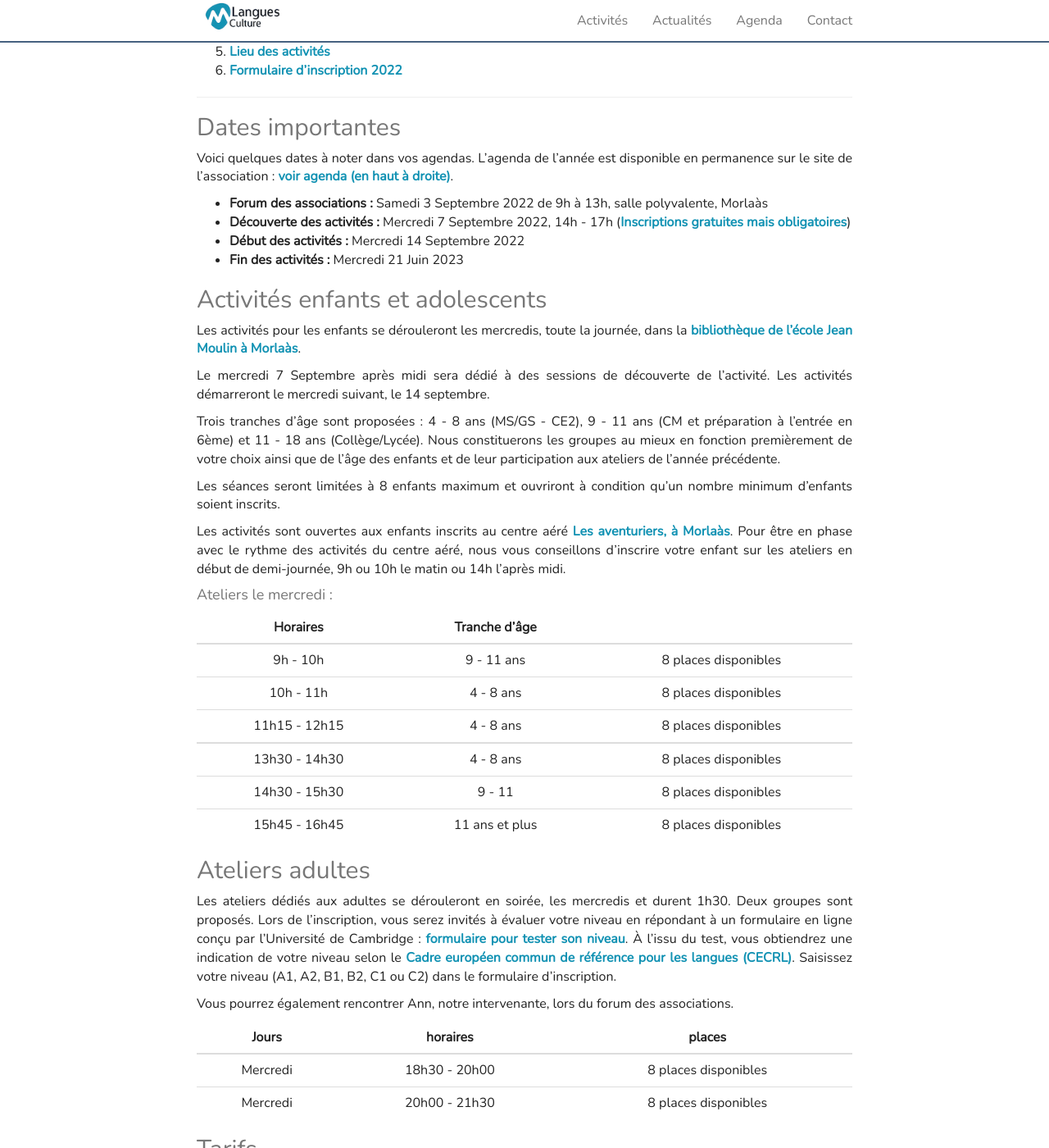
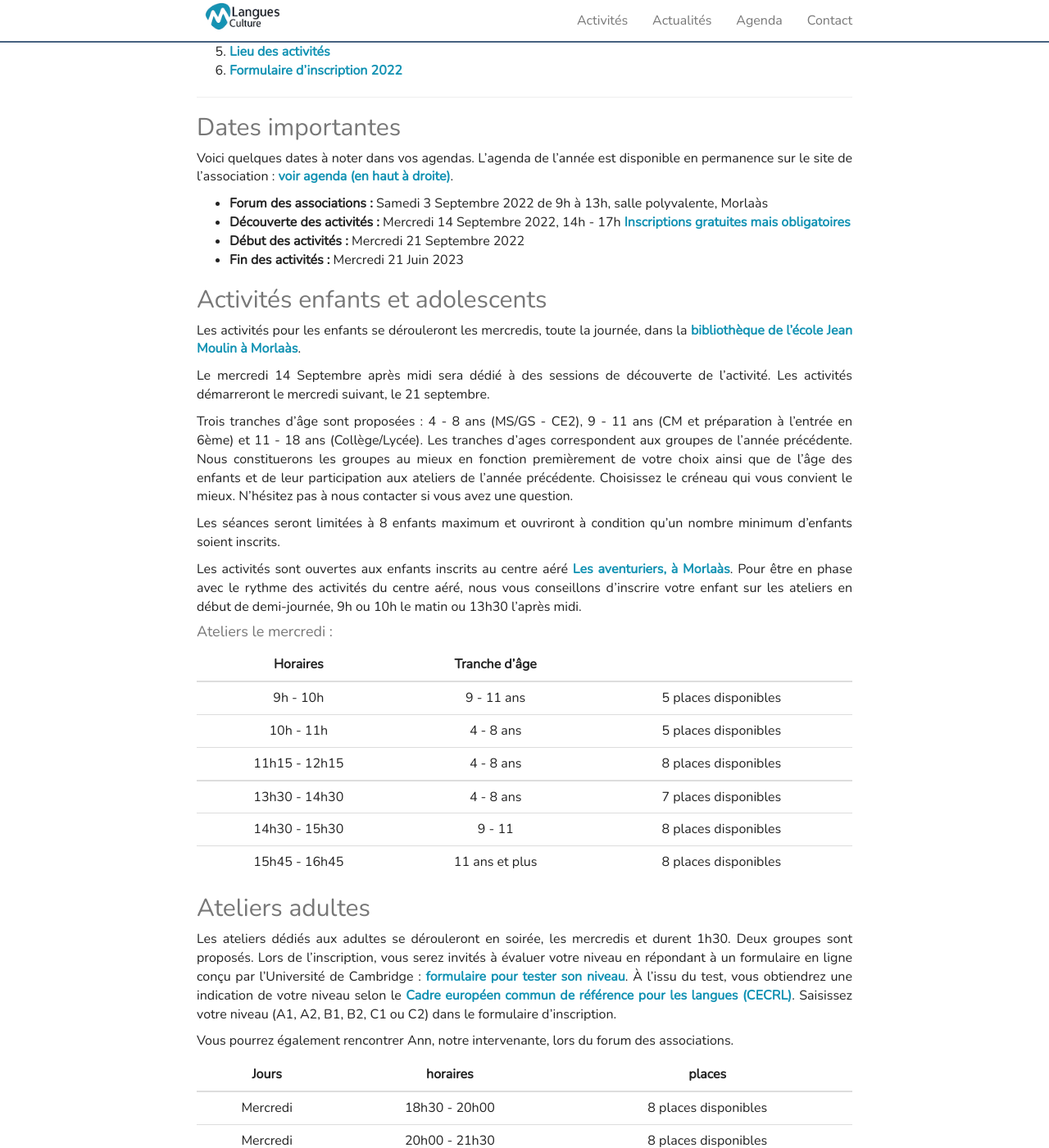
Before and after one commit to mlangues64/mlangues64.github.io, a Jekyll site: the page built from _posts/2022-07-03-inscription2022-2023.markdown, in a window 1280 px wide and 1400 px high, scrolled down 411 px. Shown: the whole window at 82% size. Built offline with Jekyll 4.4.1, drawn with Linux system fonts in a browser that asks for light colours; nearby versions of some CDN libraries; some of the changed text lies outside the part shown.

Commit message:
update inscriptions

```diff
--- a/_posts/2022-07-03-inscription2022-2023.markdown
+++ b/_posts/2022-07-03-inscription2022-2023.markdown
@@ -34,8 +34,8 @@ Voici quelques dates à noter dans vos agendas. L'agenda de l'année est disponi
 en permanence sur le site de l'association : [voir agenda (en haut à droite)]({{ site.baseurl }}/agenda).
 
 * **Forum des associations :** Samedi 3 Septembre 2022 de 9h à 13h, salle polyvalente, Morlaàs
-* **Découverte des activités :** Mercredi 7 Septembre 2022, 14h - 17h ([Inscriptions gratuites mais obligatoires]())
-* **Début des activités :** Mercredi 14 Septembre 2022
+* **Découverte des activités :** Mercredi 14 Septembre 2022, 14h - 17h [Inscriptions gratuites mais obligatoires](https://doodle.com/meeting/participate/id/b4R95lJe)
+* **Début des activités :** Mercredi 21 Septembre 2022
 * **Fin des activités :** Mercredi 21 Juin 2023
 
 ## Activités enfants et adolescents
@@ -43,14 +43,16 @@ en permanence sur le site de l'association : [voir agenda (en haut à droite)]({
 Les activités pour les enfants se dérouleront les mercredis, toute la journée,
 dans la [bibliothèque de l'école Jean Moulin à Morlaàs](#lieu-des-activités).
 
-Le mercredi 7 Septembre après midi sera dédié à des sessions de découverte
-de l'activité. Les activités démarreront le mercredi suivant, le 14 septembre.
+Le mercredi 14 Septembre après midi sera dédié à des sessions de découverte
+de l'activité. Les activités démarreront le mercredi suivant, le 21 septembre.
 
 Trois tranches d'âge sont proposées : 4 - 8 ans (MS/GS - CE2), 9 - 11 ans (CM et
 préparation à l'entrée en 6ème) et 11 - 18 ans (Collège/Lycée).
+Les tranches d'ages correspondent aux groupes de l'année précédente.
 Nous constituerons les groupes au mieux en
 fonction premièrement de votre choix ainsi que de l'âge des enfants et de leur
-participation aux ateliers de l'année précédente.
+participation aux ateliers de l'année précédente. Choisissez le créneau
+qui vous convient le mieux. N'hésitez pas à nous contacter si vous avez une question.
 
 Les séances seront limitées à 8 enfants maximum et ouvriront à condition qu'un
 nombre minimum d'enfants soient inscrits.
@@ -58,17 +60,17 @@ nombre minimum d'enfants soient inscrits.
 Les activités sont ouvertes aux enfants inscrits au centre aéré
 [Les aventuriers, à Morlaàs](http://www.cc-paysdemorlaas.fr/index.php/enfance-jeunesse/les-aventuriers). Pour être en phase avec le rythme des activités du
 centre aéré, nous vous conseillons d'inscrire votre enfant sur les ateliers en
-début de demi-journée, 9h ou 10h le matin ou 14h l'après midi.
+début de demi-journée, 9h ou 10h le matin ou 13h30 l'après midi.
 
 #### Ateliers le mercredi :
 
 | Horaires | Tranche d'âge |      |
 |:--------:|:-------------:|:----:|
-| 9h - 10h  | 9 - 11 ans | 8 places disponibles |
-| 10h - 11h | 4 - 8 ans  | 8 places disponibles |
+| 9h - 10h  | 9 - 11 ans | 5 places disponibles |
+| 10h - 11h | 4 - 8 ans  | 5 places disponibles |
 | 11h15 - 12h15 | 4 - 8 ans | 8 places disponibles |
 |:--------:|:-------------:|:----:|
-| 13h30 - 14h30 | 4 - 8 ans | 8 places disponibles |
+| 13h30 - 14h30 | 4 - 8 ans | 7 places disponibles |
 | 14h30 - 15h30 | 9 - 11 | 8 places disponibles |
 | 15h45 - 16h45 | 11 ans et plus | 8 places disponibles |
 |:--------:|:-------------:|:----:|
@@ -118,6 +120,14 @@ lorsque le dossier sera complet : le formulaire d'inscription doit avoir été r
 ainsi que les activités auxquelles vous souhaitez participer. Le règlement peut
 être échelonné sur plusieurs mois.
 
+<p class="text-center">
+    <a href="{{ site.baseurl }}/inscriptions " role="button" class="btn btn-lg btn-success" aria-label="Remove">
+        <span class="far fa-check-circle" aria-hidden="true"></span>
+        &nbsp;Inscriptions 2022-2023
+    </a>
+</p>
+
+
 Le règlement de votre cotisation se fait par carte bancaire sur
 le site HelloAsso. Vous aurez deux options : paiement en une fois ou en
 trois fois. Vous pouvez effectuer un règlement par famille en sélectionnant
```
